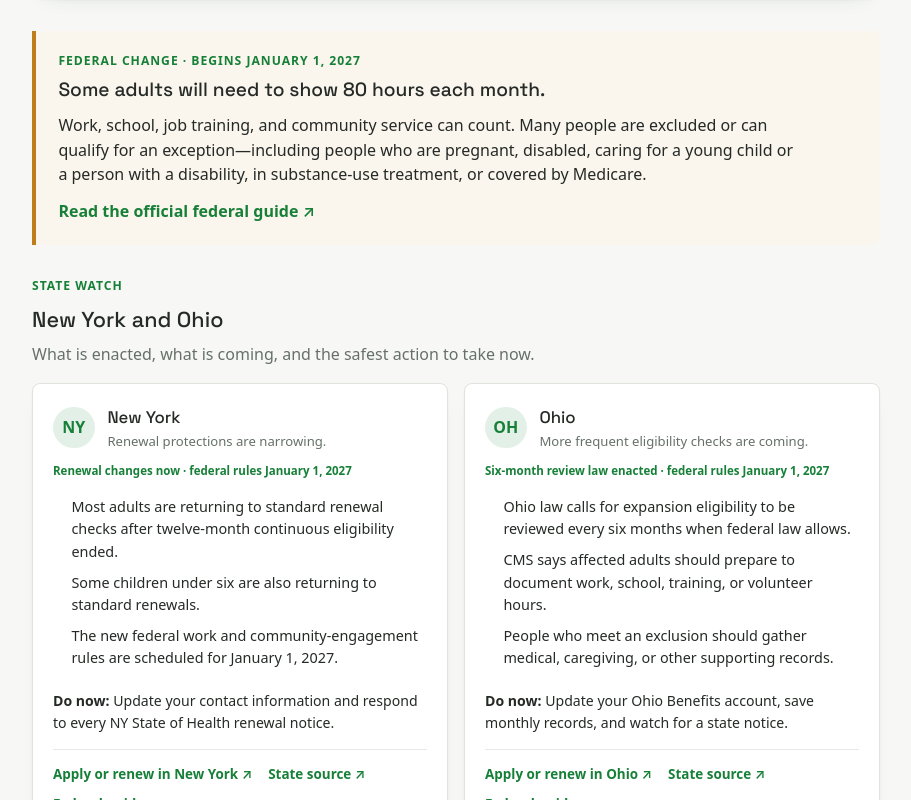
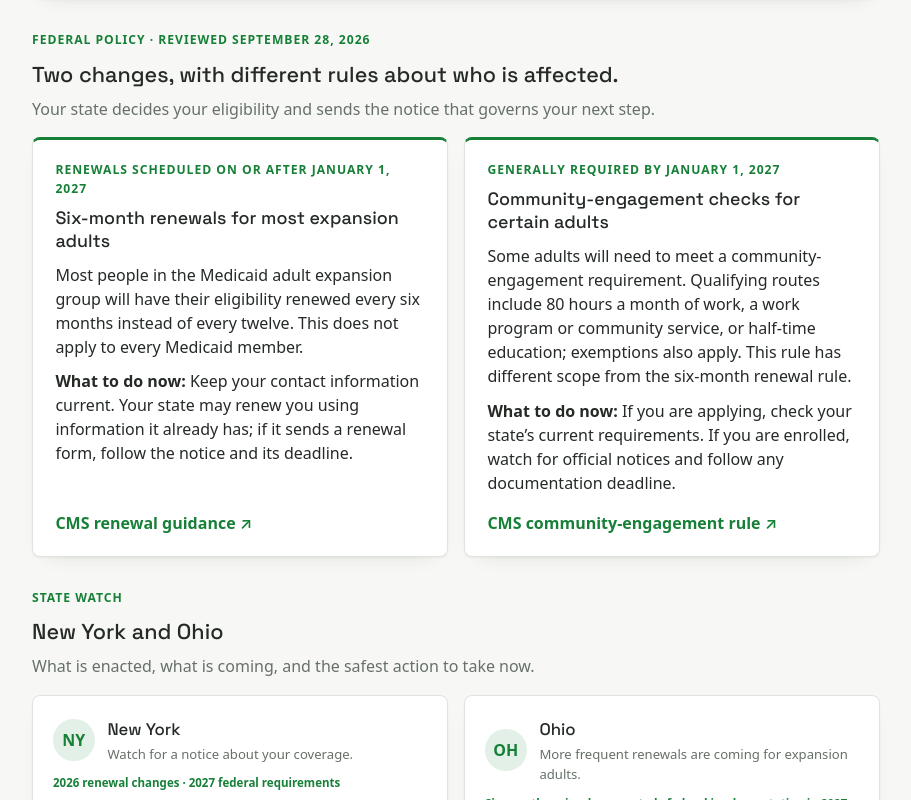
Before and after one commit to PWR-LABS/affinity, a Next.js app: page /medicaid in a window 1280 px wide. Shown: the part 580-1380 px from the top of the page, without its empty margins (184-1095 px from the left). Built offline with nearby package versions, Linux system fonts and the light colour scheme; no server answers.

Commit message:
Clarify Medicaid renewal and engagement guidance

```diff
--- a/src/app/globals.css
+++ b/src/app/globals.css
@@ -1240,16 +1240,24 @@ body {
 .medicaid-secondary-action { color: var(--accent); font-size: 0.86rem; font-weight: 600; text-decoration: none; }
 .medicaid-secondary-action:hover { text-decoration: underline; }
 .medicaid-change {
+  display: flex;
+  flex-direction: column;
+  align-items: flex-start;
   padding: 1.3rem 1.4rem;
-  border-left: 4px solid var(--warn);
-  border-radius: 0 var(--radius) var(--radius) 0;
-  background: color-mix(in srgb, var(--warn) 8%, var(--surface));
+  border: 1px solid var(--border);
+  border-top: 3px solid var(--accent);
+  border-radius: var(--radius);
+  background: var(--surface);
+  box-shadow: var(--shadow-1);
 }
-.medicaid-change h2,
+.medicaid-federal-grid { display: grid; grid-template-columns: repeat(2, minmax(0, 1fr)); gap: 1rem; }
+.medicaid-change h3,
 .medicaid-section-head h2,
 .medicaid-state-card h3 { margin: 0; color: var(--text); font-family: var(--font-display); }
-.medicaid-change h2 { font-size: 1.2rem; line-height: 1.3; }
-.medicaid-change > p:not(.medicaid-change-kicker) { max-width: 46rem; margin: 0.6rem 0 0.75rem; }
+.medicaid-change h3 { font-size: 1.12rem; line-height: 1.3; }
+.medicaid-change > p:not(.medicaid-change-kicker) { margin: 0.65rem 0 0; line-height: 1.5; }
+.medicaid-change-action { flex: 1; }
+.medicaid-change a { margin-top: 1rem; }
 .medicaid-change a,
 .medicaid-card-links a { color: var(--accent); font-weight: 600; text-decoration: none; }
 .medicaid-change a:hover,
@@ -1352,7 +1360,8 @@ body {
   .partd-shortlist-drug-restrictions {
     grid-column: 1 / -1;
   }
-  .medicaid-state-grid { grid-template-columns: 1fr; }
+  .medicaid-state-grid,
+  .medicaid-federal-grid { grid-template-columns: 1fr; }
   .medicaid-state-guide { grid-template-columns: 1fr; align-items: stretch; }
   .medicaid-hero { padding: 1.15rem; }
 }
--- a/src/app/medicaid/page.tsx
+++ b/src/app/medicaid/page.tsx
@@ -2,6 +2,7 @@ import type { Metadata } from "next";
 import Link from "next/link";
 
 import { MedicaidStateGuide } from "@/components/MedicaidStateGuide";
+import { FEDERAL_MEDICAID_CHANGES, MEDICAID_GUIDANCE_REVIEWED } from "@/lib/medicaid/federal";
 import {
   FEATURED_MEDICAID_CHANGES,
   medicaidChangeUrl,
@@ -19,10 +20,10 @@ export default function MedicaidPage() {
     <div className="medicaid-page">
       <div className="page-header medicaid-hero">
         <p className="medicaid-eyebrow">Nationwide Medicaid desk</p>
-        <h1 className="page-title">Find—and keep—your Medicaid through the rule changes.</h1>
+        <h1 className="page-title">Understand Medicaid changes. Find your official next step.</h1>
         <p className="page-subtitle">
-          Medicaid is run state by state. We turn the changing federal rules into a clear next step for
-          where you live—starting with New York and Ohio.
+          Medicaid decisions happen state by state. See what the federal rules say, then go directly to
+          your state&rsquo;s official application or renewal service.
         </p>
         <div className="medicaid-hero-actions">
           <Link className="cta" href="/#coverage-check">Check likely eligibility</Link>
@@ -32,17 +33,25 @@ export default function MedicaidPage() {
 
       <MedicaidStateGuide />
 
-      <section className="medicaid-change" aria-labelledby="national-change-title">
-        <p className="medicaid-change-kicker">Federal change · begins January 1, 2027</p>
-        <h2 id="national-change-title">Some adults will need to show 80 hours each month.</h2>
-        <p>
-          Work, school, job training, and community service can count. Many people are excluded or can
-          qualify for an exception—including people who are pregnant, disabled, caring for a young child
-          or a person with a disability, in substance-use treatment, or covered by Medicare.
-        </p>
-        <a href="https://www.medicaid.gov/renew-info" target="_blank" rel="noreferrer">
-          Read the official federal guide <span aria-hidden="true">↗</span>
-        </a>
+      <section className="medicaid-federal" aria-labelledby="federal-changes-title">
+        <div className="medicaid-section-head">
+          <p className="medicaid-eyebrow">Federal policy · reviewed {MEDICAID_GUIDANCE_REVIEWED}</p>
+          <h2 id="federal-changes-title">Two changes, with different rules about who is affected.</h2>
+          <p>Your state decides your eligibility and sends the notice that governs your next step.</p>
+        </div>
+        <div className="medicaid-federal-grid">
+          {FEDERAL_MEDICAID_CHANGES.map((change) => (
+            <article className="medicaid-change" key={change.id}>
+              <p className="medicaid-change-kicker">{change.kicker}</p>
+              <h3>{change.title}</h3>
+              <p>{change.summary}</p>
+              <p className="medicaid-change-action"><strong>What to do now:</strong> {change.nextStep}</p>
+              <a href={change.sourceUrl} target="_blank" rel="noreferrer">
+                {change.sourceLabel} <span aria-hidden="true">↗</span>
+              </a>
+            </article>
+          ))}
+        </div>
       </section>
 
       <section id="state-watch" className="medicaid-state-watch" aria-labelledby="state-watch-title">
@@ -71,7 +80,9 @@ export default function MedicaidPage() {
                 <p className="medicaid-action"><strong>Do now:</strong> {change.action}</p>
                 <div className="medicaid-card-links">
                   <a href={resource.applyUrl} target="_blank" rel="noreferrer">Apply or renew in {resource.state} ↗</a>
-                  <a href={change.sourceUrl} target="_blank" rel="noreferrer">State source ↗</a>
+                  {change.sources.map((source) => (
+                    <a href={source.url} target="_blank" rel="noreferrer" key={source.url}>{source.label} ↗</a>
+                  ))}
                   <a href={medicaidChangeUrl(change.code)} target="_blank" rel="noreferrer">Federal guide ↗</a>
                 </div>
               </article>
@@ -81,8 +92,9 @@ export default function MedicaidPage() {
       </section>
 
       <p className="medicaid-source-note">
-        Last reviewed August 21, 2026. This is decision support, not an eligibility determination.
-        Your state Medicaid agency makes the final decision.
+        Policy sources reviewed {MEDICAID_GUIDANCE_REVIEWED}. This is navigation and screening, not an
+        eligibility determination or a way to submit a renewal. Your state Medicaid agency makes the
+        final decision. Follow the date and instructions on your official notice.
       </p>
     </div>
   );
--- a/src/app/page.tsx
+++ b/src/app/page.tsx
@@ -17,7 +17,7 @@ export default function Home() {
       <div className="medicaid-home-alert">
         <div>
           <strong>Medicaid rules are changing.</strong>
-          <span> New federal requirements begin in 2027, with renewal changes already moving in New York and Ohio.</span>
+          <span> Six-month renewals for most expansion adults and separate community-engagement checks are coming in 2027.</span>
         </div>
         <Link href="/medicaid">See what changes for you →</Link>
       </div>
--- /dev/null
+++ b/src/lib/medicaid/federal.ts
@@ -0,0 +1,28 @@
+/** Public guidance only. State Medicaid agencies make individual eligibility decisions. */
+export const MEDICAID_GUIDANCE_REVIEWED = "September 28, 2026";
+
+export const FEDERAL_MEDICAID_CHANGES = [
+  {
+    id: "renewals",
+    kicker: "Renewals scheduled on or after January 1, 2027",
+    title: "Six-month renewals for most expansion adults",
+    summary:
+      "Most people in the Medicaid adult expansion group will have their eligibility renewed every six months instead of every twelve. This does not apply to every Medicaid member.",
+    nextStep:
+      "Keep your contact information current. Your state may renew you using information it already has; if it sends a renewal form, follow the notice and its deadline.",
+    sourceLabel: "CMS renewal guidance",
+    sourceUrl: "https://www.medicaid.gov/federal-policy-guidance/downloads/smd26001.pdf",
+  },
+  {
+    id: "community-engagement",
+    kicker: "Generally required by January 1, 2027",
+    title: "Community-engagement checks for certain adults",
+    summary:
+      "Some adults will need to meet a community-engagement requirement. Qualifying routes include 80 hours a month of work, a work program or community service, or half-time education; exemptions also apply. This rule has different scope from the six-month renewal rule.",
+    nextStep:
+      "If you are applying, check your state’s current requirements. If you are enrolled, watch for official notices and follow any documentation deadline.",
+    sourceLabel: "CMS community-engagement rule",
+    sourceUrl:
+      "https://www.cms.gov/newsroom/fact-sheets/medicaid-community-engagement-requirement-certain-individuals-interim-final-rule-comment-period-cms",
+  },
+] as const;
--- a/src/lib/medicaid/states.ts
+++ b/src/lib/medicaid/states.ts
@@ -83,33 +83,38 @@ export interface FeaturedMedicaidChange {
   dek: string;
   facts: readonly string[];
   action: string;
-  sourceUrl: string;
+  sources: readonly { label: string; url: string }[];
 }
 
 export const FEATURED_MEDICAID_CHANGES: readonly FeaturedMedicaidChange[] = [
   {
     code: "NY",
-    timing: "Renewal changes now · federal rules January 1, 2027",
-    dek: "Renewal protections are narrowing.",
+    timing: "2026 renewal changes · 2027 federal requirements",
+    dek: "Watch for a notice about your coverage.",
     facts: [
-      "Most adults are returning to standard renewal checks after twelve-month continuous eligibility ended.",
-      "Some children under six are also returning to standard renewals.",
-      "The new federal work and community-engagement rules are scheduled for January 1, 2027.",
+      "New York ended extended continuous-eligibility policies for affected adults and children under six; they return to standard renewal processes with notice.",
+      "The state says members who may be subject to community engagement will receive a notice by mail or email from mid-August through September 2026.",
+      "The federal six-month renewal rule begins with applicable renewals scheduled in 2027; your state notice controls your next step.",
     ],
-    action: "Update your contact information and respond to every NY State of Health renewal notice.",
-    sourceUrl: "https://www.health.ny.gov/health_care/medicaid/program/update/2026/no07_2026-06.htm",
+    action: "Keep your contact information current, check mail or email for state notices, and follow any official renewal instructions.",
+    sources: [
+      { label: "NY coverage update", url: "https://www.health.ny.gov/health_care/medicaid/program/update/2026/no07_2026-06.htm" },
+      { label: "NY community-engagement notice", url: "https://www.health.ny.gov/health_care/medicaid/program/update/2026/no08_2026-07.htm" },
+    ],
   },
   {
     code: "OH",
-    timing: "Six-month review law enacted · federal rules January 1, 2027",
-    dek: "More frequent eligibility checks are coming.",
+    timing: "Six-month review law enacted · federal implementation in 2027",
+    dek: "More frequent renewals are coming for expansion adults.",
     facts: [
-      "Ohio law calls for expansion eligibility to be reviewed every six months when federal law allows.",
-      "CMS says affected adults should prepare to document work, school, training, or volunteer hours.",
-      "People who meet an exclusion should gather medical, caregiving, or other supporting records.",
+      "Ohio law calls for six-month eligibility reviews for the expansion group to the extent federal law permits.",
+      "CMS says the federal six-month schedule begins with applicable renewals scheduled on or after January 1, 2027.",
+      "The separate community-engagement rule may apply to certain adults; exemptions and state notice procedures matter.",
     ],
-    action: "Update your Ohio Benefits account, save monthly records, and watch for a state notice.",
-    sourceUrl: "https://codes.ohio.gov/ohio-revised-code/section-5163.11",
+    action: "Check your Ohio Benefits contact details and respond to official notices. Call the state number below if your next step is unclear.",
+    sources: [
+      { label: "Ohio law", url: "https://codes.ohio.gov/ohio-revised-code/section-5163.11" },
+    ],
   },
 ];
 
```
Also changed, not shown: 3 other files (tests, documents, lock files or other folders).
